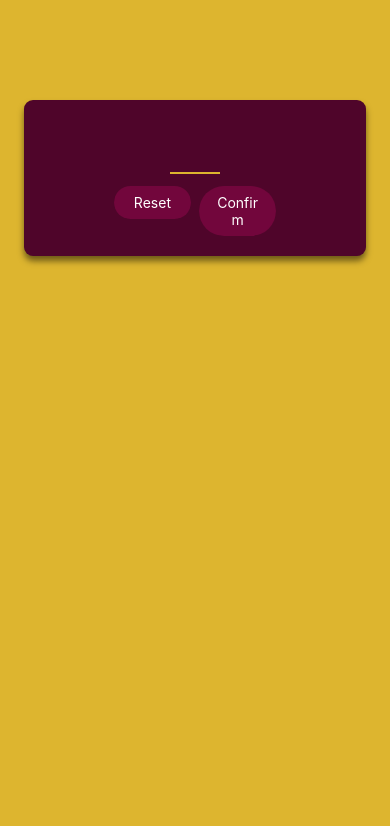
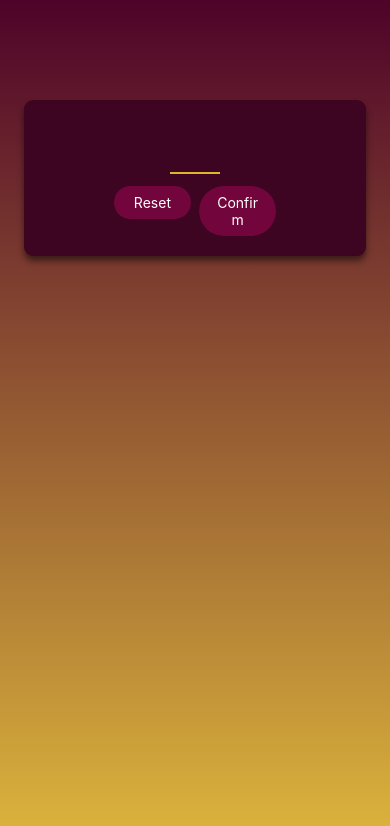
Before and after one commit to rLukoyanov/rn-numbers, a React Native app: screen / in a window 390 px wide. Shown: the top 826 px of the page. Built offline with nearby package versions, Linux system fonts and the light colour scheme.

Commit message:
add gradient

```diff
--- a/App.js
+++ b/App.js
@@ -1,17 +1,18 @@
-import { StyleSheet, View } from "react-native";
+import { StyleSheet } from "react-native";
+import { LinearGradient } from "expo-linear-gradient";
+
 import { StartGameScreen } from "./screens/StartGameScreen";
 
 export default function App() {
   return (
-    <View style={styles.rootScreen}>
+    <LinearGradient colors={["#4e0329", "#ddb53c"]} style={styles.rootScreen}>
       <StartGameScreen />
-    </View>
+    </LinearGradient>
   );
 }
 
 const styles = StyleSheet.create({
   rootScreen: {
     flex: 1,
-    backgroundColor: "#ddb52f",
   },
 });
--- a/package.json
+++ b/package.json
@@ -12,7 +12,8 @@
     "expo": "~50.0.5",
     "expo-status-bar": "~1.11.1",
     "react": "18.2.0",
-    "react-native": "0.73.2"
+    "react-native": "0.73.2",
+    "expo-linear-gradient": "~12.7.2"
   },
   "devDependencies": {
     "@babel/core": "^7.20.0"
--- a/screens/StartGameScreen.js
+++ b/screens/StartGameScreen.js
@@ -29,7 +29,7 @@ const styles = StyleSheet.create({
     padding: 16,
     marginTop: 100,
     marginHorizontal: 24,
-    backgroundColor: "#4f052a",
+    backgroundColor: "#3e0522",
     borderRadius: 9,
     elevation: 4,
     shadowColor: "#000",
```
Also changed, not shown: 1 other file (tests, documents, lock files or other folders).
